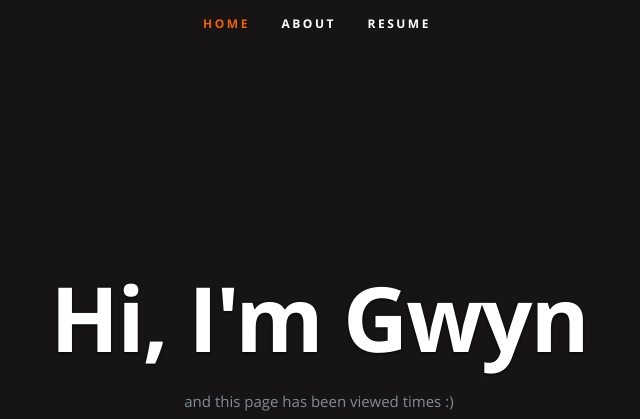
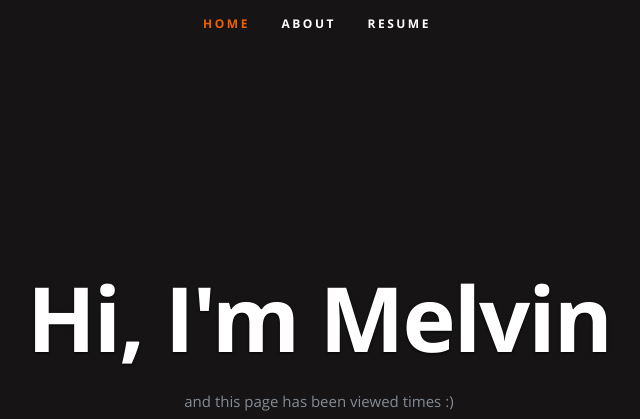
Before and after one commit to Melvinfused/azure-resume, a plain HTML site: page frontend/index.html in a window 1280 px wide. Shown: the top 419 px of the page, without its empty margins (323-963 px from the left). Drawn offline with nearby package versions, Linux system fonts and the light colour scheme.

Commit message:
Updated structure.

```diff
--- a/frontend/index.html
+++ b/frontend/index.html
@@ -54,7 +54,7 @@
 
       <div class="row banner">
          <div class="banner-text">
-            <h1 class="responsive-headline">Hi, I'm Gwyn</h1>
+            <h1 class="responsive-headline">Hi, I'm Melvin</h1>
 
             <p>and this page has been viewed <a id="counter"></a> times :) </p>
             <ul class="social">
```
